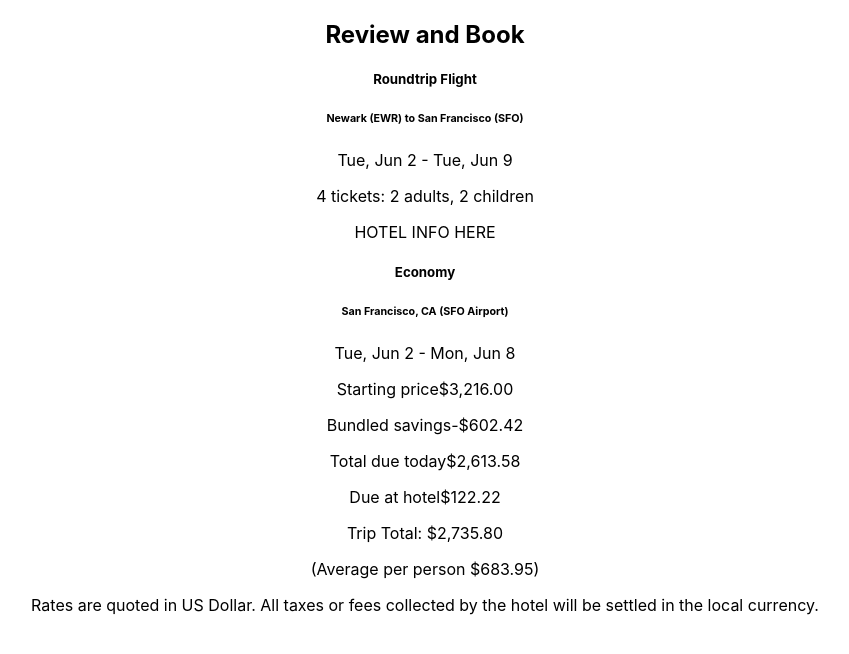
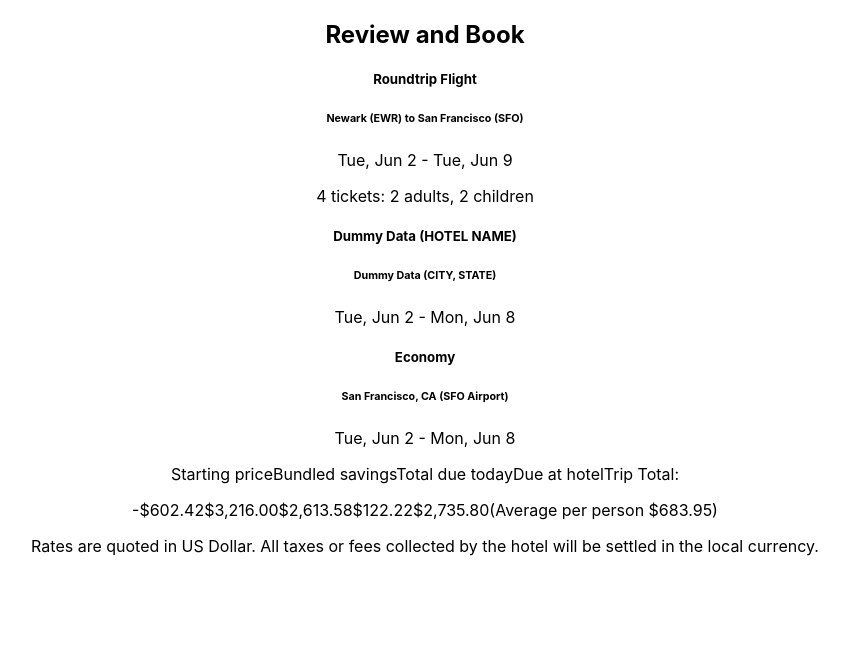
Before and after one commit to jngong/expedia-eco, a React (Create React App) app in the folder client/: page / in a window 1280 px wide. Shown: the top 654 px of the page, without its empty margins (215-1064 px from the left). Built offline with nearby package versions, Linux system fonts and the light colour scheme.

Commit message:
Done for now.

```diff
--- a/client/src/components/routes/ConfirmationPage.jsx
+++ b/client/src/components/routes/ConfirmationPage.jsx
@@ -10,6 +10,7 @@ export default class ConfirmationPage extends Component {
             <div>
 
                 <h2 id="confirmation-page-header">Review and Book</h2>
+
                 <div className="flight-hotel-car-confirmation-detail">
                     <h5>Roundtrip Flight</h5>
                     <h6>Newark (EWR) to San Francisco (SFO)</h6>
@@ -17,7 +18,11 @@ export default class ConfirmationPage extends Component {
                     <p>4 tickets: 2 adults, 2 children</p>
                 </div>
 
-                <div>HOTEL INFO HERE</div>
+                <div className="flight-hotel-car-confirmation-detail">
+                    <h5>Dummy Data (HOTEL NAME)</h5>
+                    <h6>Dummy Data (CITY, STATE)</h6>
+                    <p>Tue, Jun 2 - Mon, Jun 8</p>
+                </div>
 
                 <div className="flight-hotel-car-confirmation-detail">
                     <h5>Economy</h5>
@@ -26,30 +31,28 @@ export default class ConfirmationPage extends Component {
                 </div>
 
                 <div id="confirmation-page-summary">
-                    <p>
-                        <span className="left-text-confirmation-page">Starting price</span>
-                        <span className="right-text-confirmation-page">$3,216.00</span>
-                    </p>
-                    <p>
-                        <span className="left-text-confirmation-page">Bundled savings</span>
-                        <span className="right-text-confirmation-page">-$602.42</span>
-                    </p>
-                    <p>
-                        <span className="left-text-confirmation-page">Total due today</span>
-                        <span className="right-text-confirmation-page">$2,613.58</span>
-                    </p>
-                    <p>
-                        <span className="left-text-confirmation-page">Due at hotel</span>
-                        <span className="right-text-confirmation-page">$122.22</span>
-                    </p>
-                    <p>
-                        <span className="left-text-confirmation-page">Trip Total:  </span>
-                        <span className="right-text-confirmation-page">$2,735.80</span>
+
+                    <p className="left-text">
+
+                        <span id="left-text-line-1">Starting price</span>
+                        <span id="left-text-line-2">Bundled savings</span>
+                        <span id="left-text-line-3">Total due today</span>
+                        <span id="left-text-line-4">Due at hotel</span>
+                        <span id="left-text-line-5">Trip Total:  </span>
 
                     </p>
-                    <p>
-                        <span className="right-text-confirmation-page">(Average per person $683.95)</span>
+
+                    <p className="right-text">
+
+                        <span id="right-text-line-1">-$602.42</span>
+                        <span id="right-text-line-2">$3,216.00</span>
+                        <span id="right-text-line-3">$2,613.58</span>
+                        <span id="right-text-line-4">$122.22</span>
+                        <span id="right-text-line-5">$2,735.80</span>
+                        <span id="right-text-line-6">(Average per person $683.95)</span>
+
                     </p>
+
                 </div>
 
                 <footer id="confimation-page-footer">Rates are quoted in US Dollar.
```
